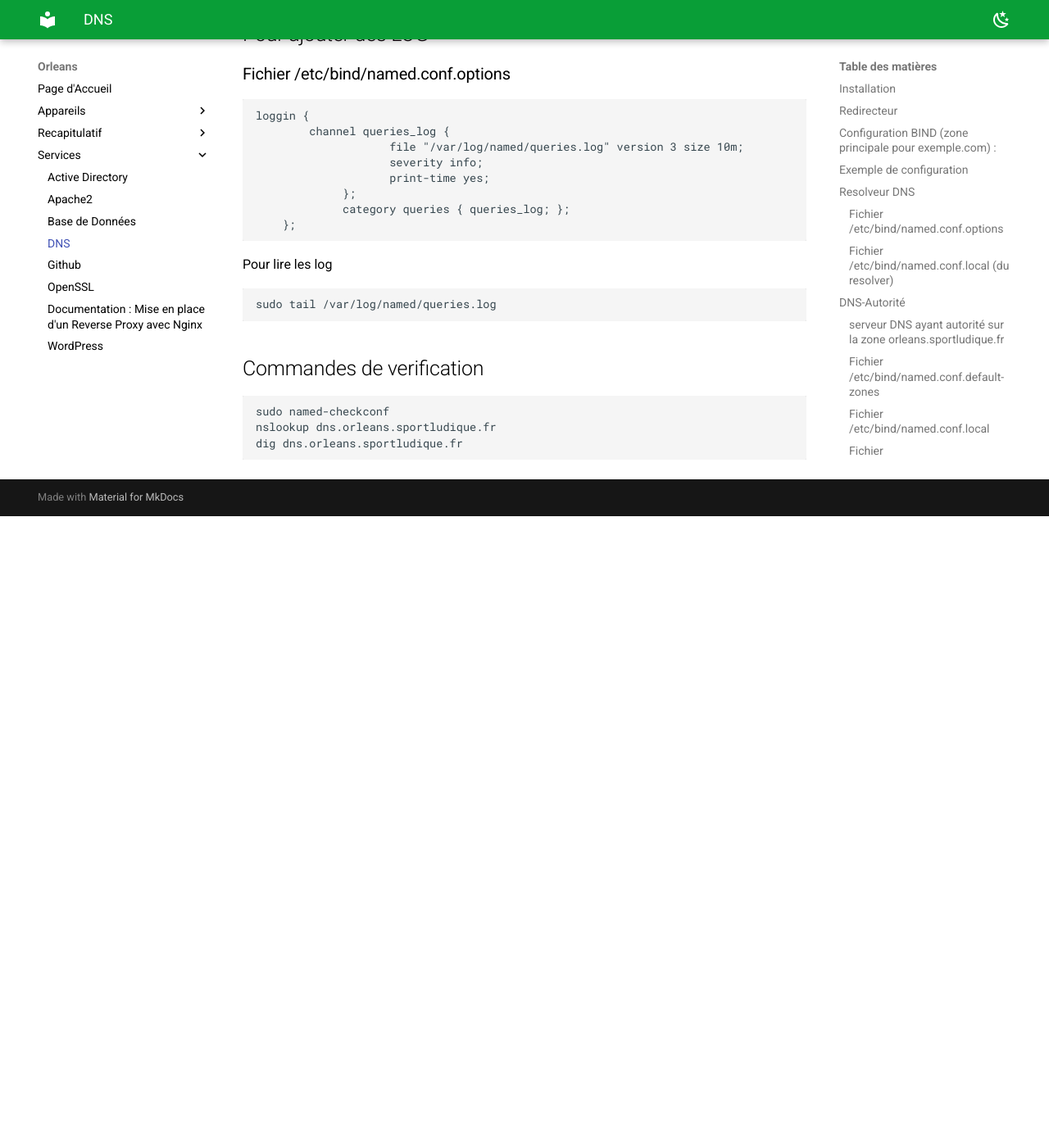
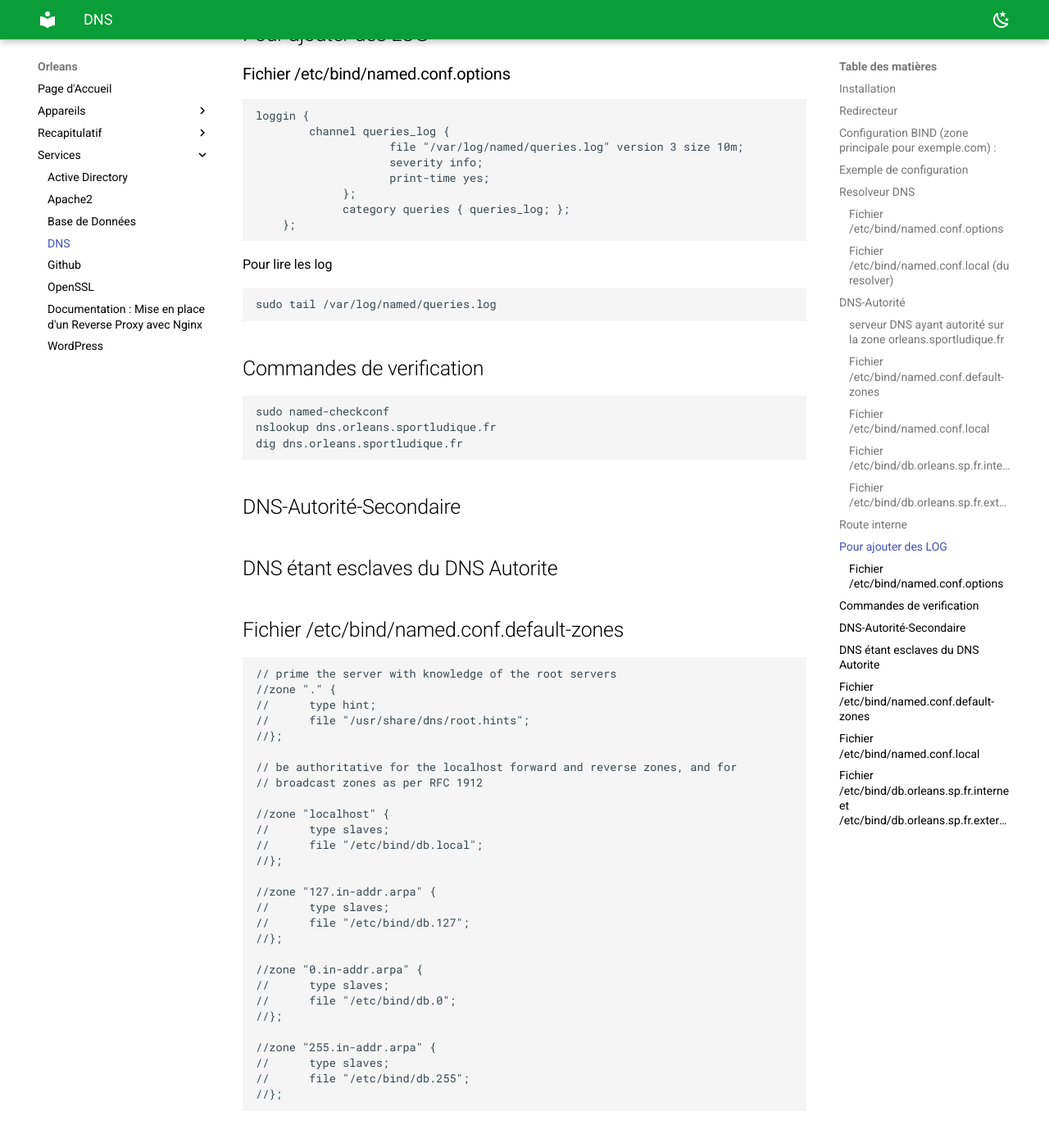
Before and after one commit to XolA-max/gp-orleans-sportludique2025-2026, an MkDocs documentation site: the page built from docs/Services/DNS.md, in a window 1280 px wide and 1400 px high, scrolled down 4941 px. Shown: the top 1395 px of the window at 82% size. Built offline with MkDocs 1.6.1 and Material for MkDocs 9.7.7, drawn with Linux system fonts in a browser that asks for light colours; before the commit the page ends 5571 px from its top, so only the background shows below that; some of the changed text lies outside the part shown.

Commit message:
Ajout DNS-A-SEC

````diff
--- a/docs/Services/DNS.md
+++ b/docs/Services/DNS.md
@@ -275,3 +275,98 @@ sudo named-checkconf
 nslookup dns.orleans.sportludique.fr
 dig dns.orleans.sportludique.fr
 ```
+## DNS-Autorité-Secondaire
+
+>
+>
+
+## DNS étant esclaves du DNS Autorite
+## Fichier /etc/bind/named.conf.default-zones
+```markdown
+// prime the server with knowledge of the root servers
+//zone "." {
+//      type hint;
+//      file "/usr/share/dns/root.hints";
+//};
+
+// be authoritative for the localhost forward and reverse zones, and for
+// broadcast zones as per RFC 1912
+
+//zone "localhost" {
+//      type slaves;
+//      file "/etc/bind/db.local";
+//};
+
+//zone "127.in-addr.arpa" {
+//      type slaves;
+//      file "/etc/bind/db.127";
+//};
+
+//zone "0.in-addr.arpa" {
+//      type slaves;
+//      file "/etc/bind/db.0";
+//};
+
+//zone "255.in-addr.arpa" {
+//      type slaves;
+//      file "/etc/bind/db.255";
+//};
+
+```
+
+## Fichier /etc/bind/named.conf.local
+
+```markdown
+    //zone externe
+    view "outside" {
+        match-clients {
+            !172.x.x.0/24;    //requète de provenant pas du LAN
+            !192.168.x.0/24;    //requète de provenant pas de la DMZ
+            127.0.0.1;
+            any;                //Toutes les autres adresses
+        };
+        zone "orleans.sportludique.fr." {
+            type slave;
+            file "/etc/cache/bind/db.orleans.sp.fr.externe";
+            masters { 192.168.45.2; };
+        };
+    };
+    view "inside" {
+        match-clients {
+            172.x.0.0/24;    //requète provenant du LAN
+            192.168.x.0/24;    //requète provenant de la DMZ
+            127.0.0.1;
+        };
+        zone "orleans.sportludique.fr." {
+            type slave;
+            file "/etc/cache/bind/db.orleans.sp.fr.interne";
+            masters { 192.168.45.2; };
+        };
+    };
+
+```
+
+## Fichier /etc/bind/db.orleans.sp.fr.interne et /etc/bind/db.orleans.sp.fr.externe
+<aside>
+
+Le DNS Autorité secondaire n'a pas besoin d'avoir de configuration dans les fichiers (/etc/bind/db.orleans.sp.fr.interne et /etc/bind/db.orleans.sp.fr.externe) l'autorité principale va répondre au secondaire et ainsi il remplira les fichiers automitequement, ils seront illisible.
+
+<aside>
+
+
+## Fichier /etc/bind/named.conf.options
+
+```markdown
+    options {
+            directory "/var/cache/bind";
+    }
+
+```
+
+## Fichier /etc/resolv.conf
+
+```markdown
+    search orleans.sportludique.fr
+    nameserver 172.28.120.3
+
+```
````
